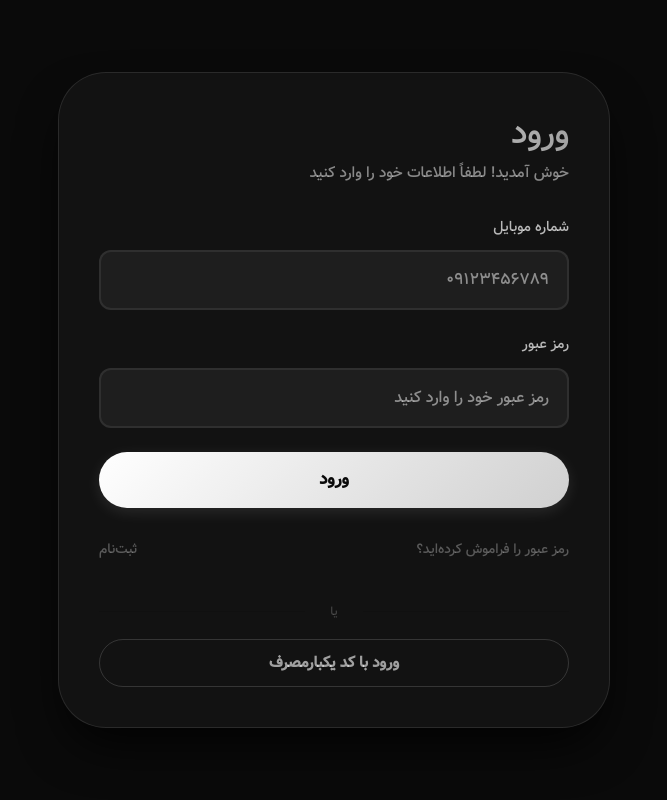
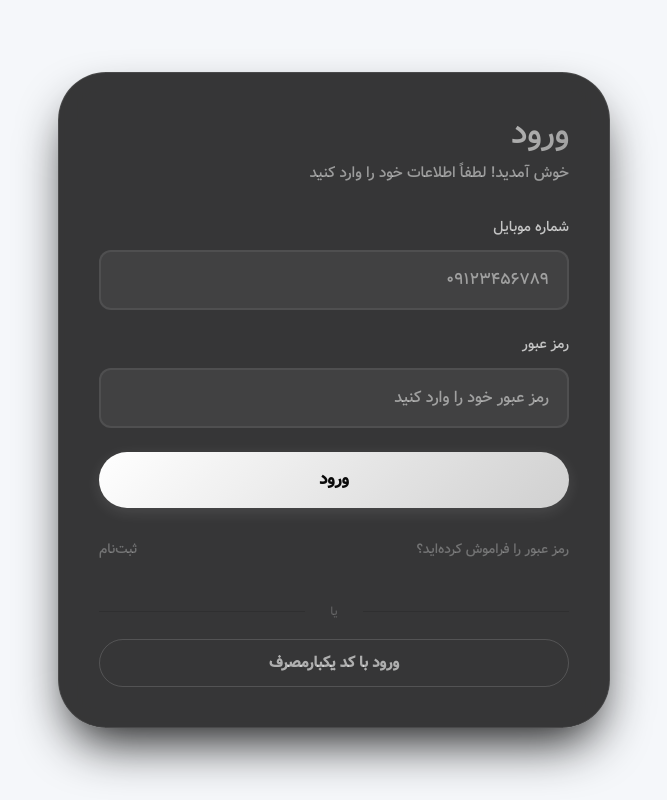
Before and after one commit to Ehsan-Rohanii/E-Commerce-Client-1, a React (Vite) app: page /login in a window 1280 px wide. Shown: the whole page, without its empty margins (306-973 px from the left). Built offline with nearby package versions, Linux system fonts and the light colour scheme.

Commit message:
fix ligin page

```diff
--- a/src/Pages/Auth/Login/index.jsx
+++ b/src/Pages/Auth/Login/index.jsx
@@ -7,6 +7,7 @@ import {
   Typography,
   Alert,
   Divider,
+  CircularProgress,
 } from "@mui/material";
 import { useNavigate } from "react-router-dom";
 
@@ -51,7 +52,7 @@ export default function Login() {
       console.log(result);
       localStorage.setItem("token", result.token);
       localStorage.setItem("user", JSON.stringify(result.user));
-      navigate("/home");
+      navigate("/latout");
     } catch (err) {
       setError(err.message);
     } finally {
@@ -66,9 +67,10 @@ export default function Login() {
         display: "flex",
         alignItems: "center",
         justifyContent: "center",
-        backgroundColor: "#0a0a0a",
+        // backgroundColor: "#0a0a0a",
         padding: "16px",
         direction: "rtl",
+        backgroundImage:"blackbackground.jpg"
       }}
     >
       <Container maxWidth="sm">
@@ -298,7 +300,7 @@ export default function Login() {
                     color: "rgba(255, 255, 255, 0.6)",
                   },
                 }}
-                onClick={() => navigate("/forgot-password")}
+                onClick={() => navigate("/loginOtp")}
               >
                 رمز عبور را فراموش کرده‌اید؟
               </Typography>
```
